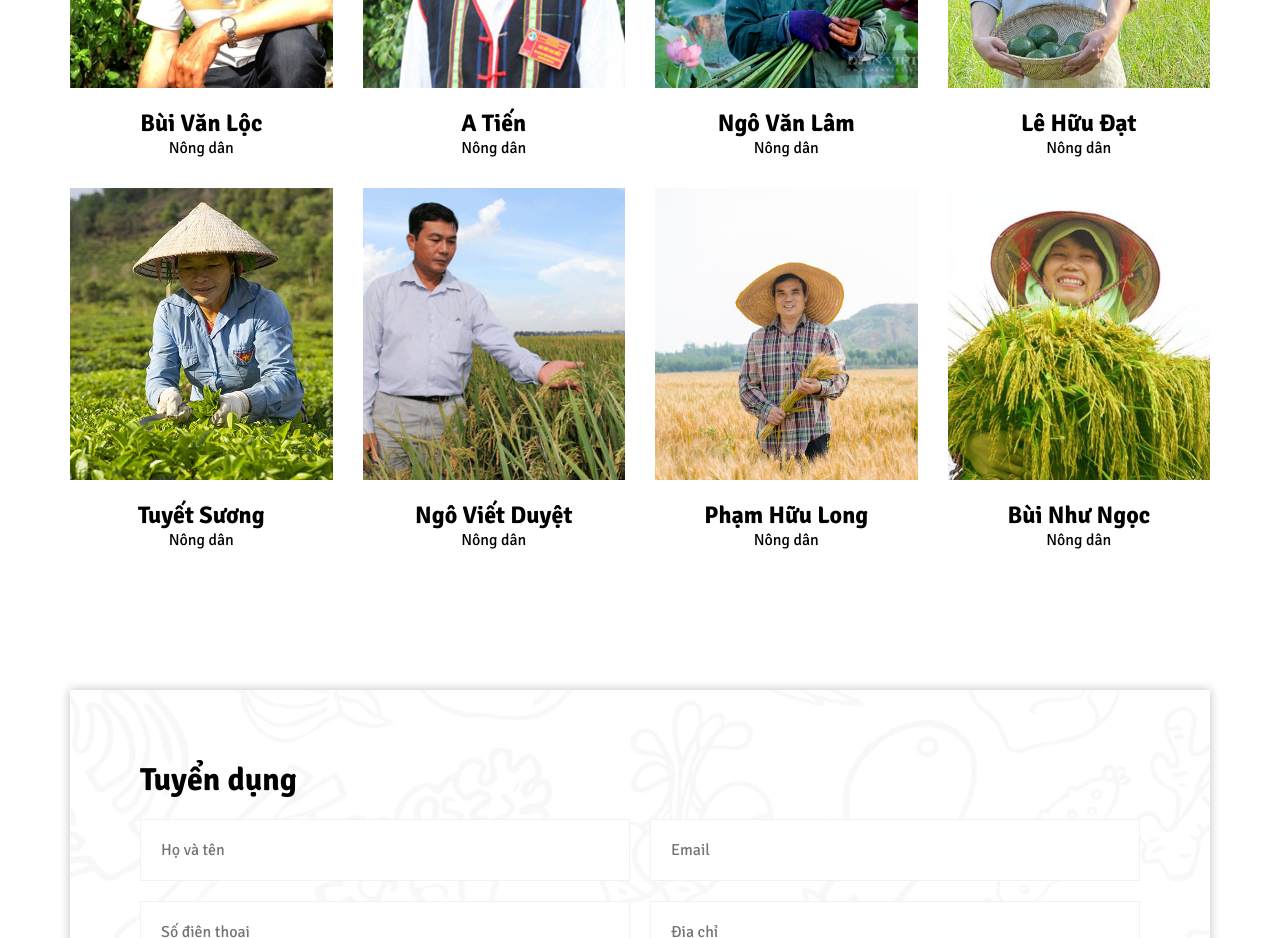
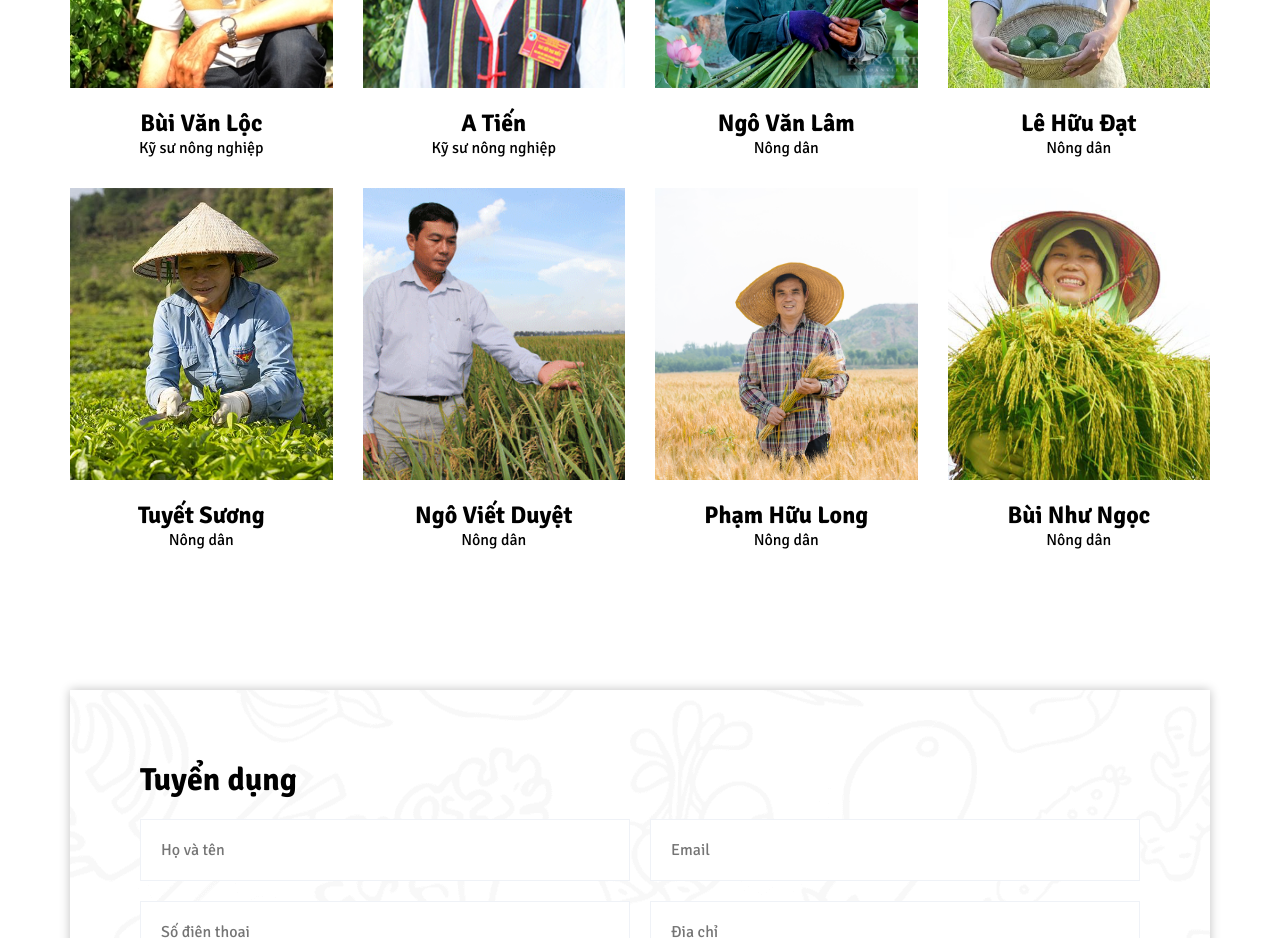
Before and after one commit to hoaingoc1706/web-design, a plain HTML site: page doingu.html in a window 1280 px wide. Shown: the part 900-1838 px from the top of the page. Drawn offline with nearby package versions, Linux system fonts and the light colour scheme.

Commit message:
Update doingu.html

```diff
--- a/doingu.html
+++ b/doingu.html
@@ -90,7 +90,7 @@
                         </div>
                     </div>
                     <h2>Bùi Văn Lộc</h2>
-                    <span>Nông dân</span>
+                    <span>Kỹ sư nông nghiệp</span>
                 </div>
                 <div class="member">
                     <div class="img-member">
@@ -103,7 +103,7 @@
                         </div>
                     </div>
                     <h2>A Tiến</h2>
-                    <span>Nông dân</span>
+                    <span>Kỹ sư nông nghiệp</span>
                 </div>
                 <div class="member">
                     <div class="img-member">
```
